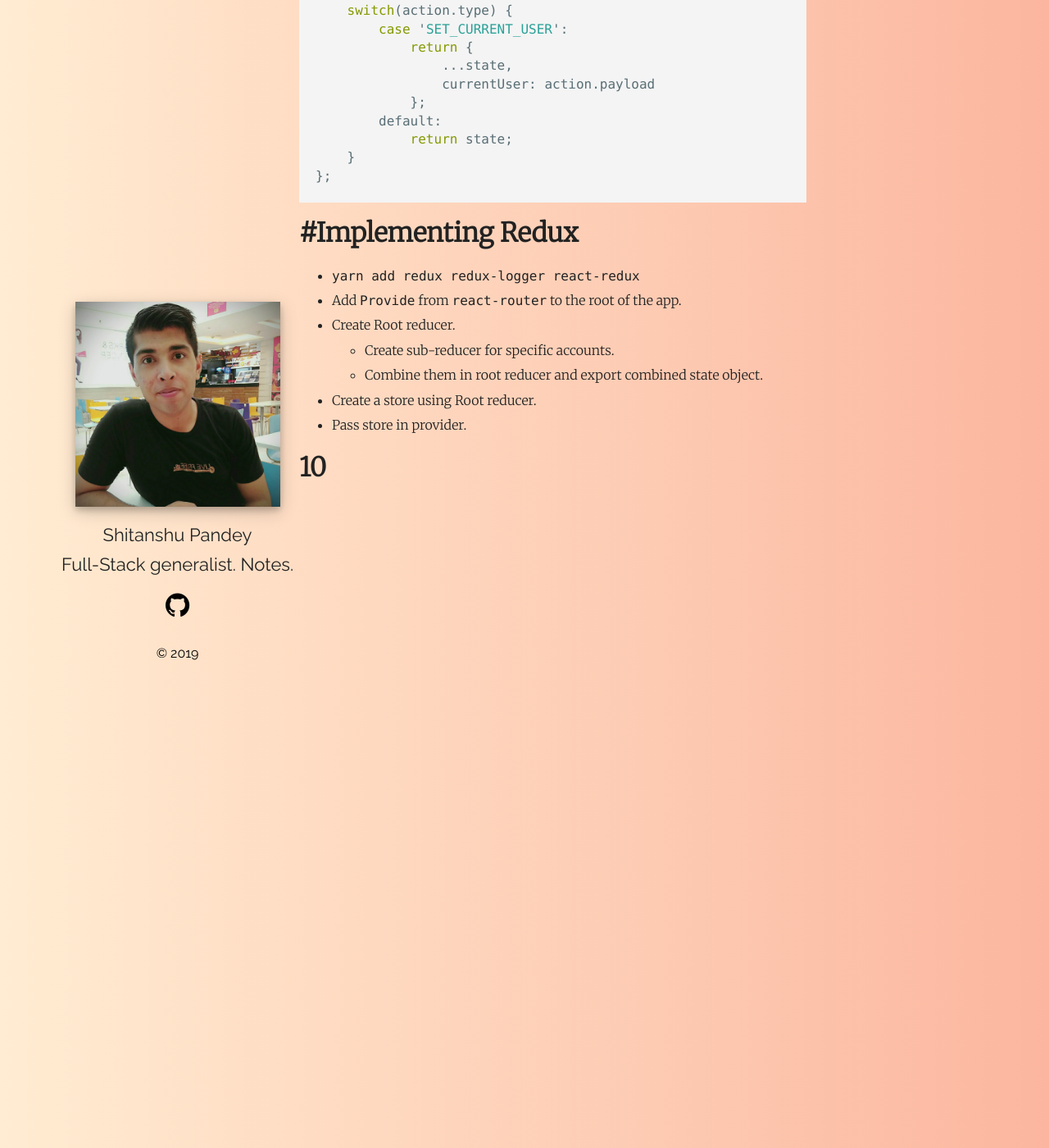
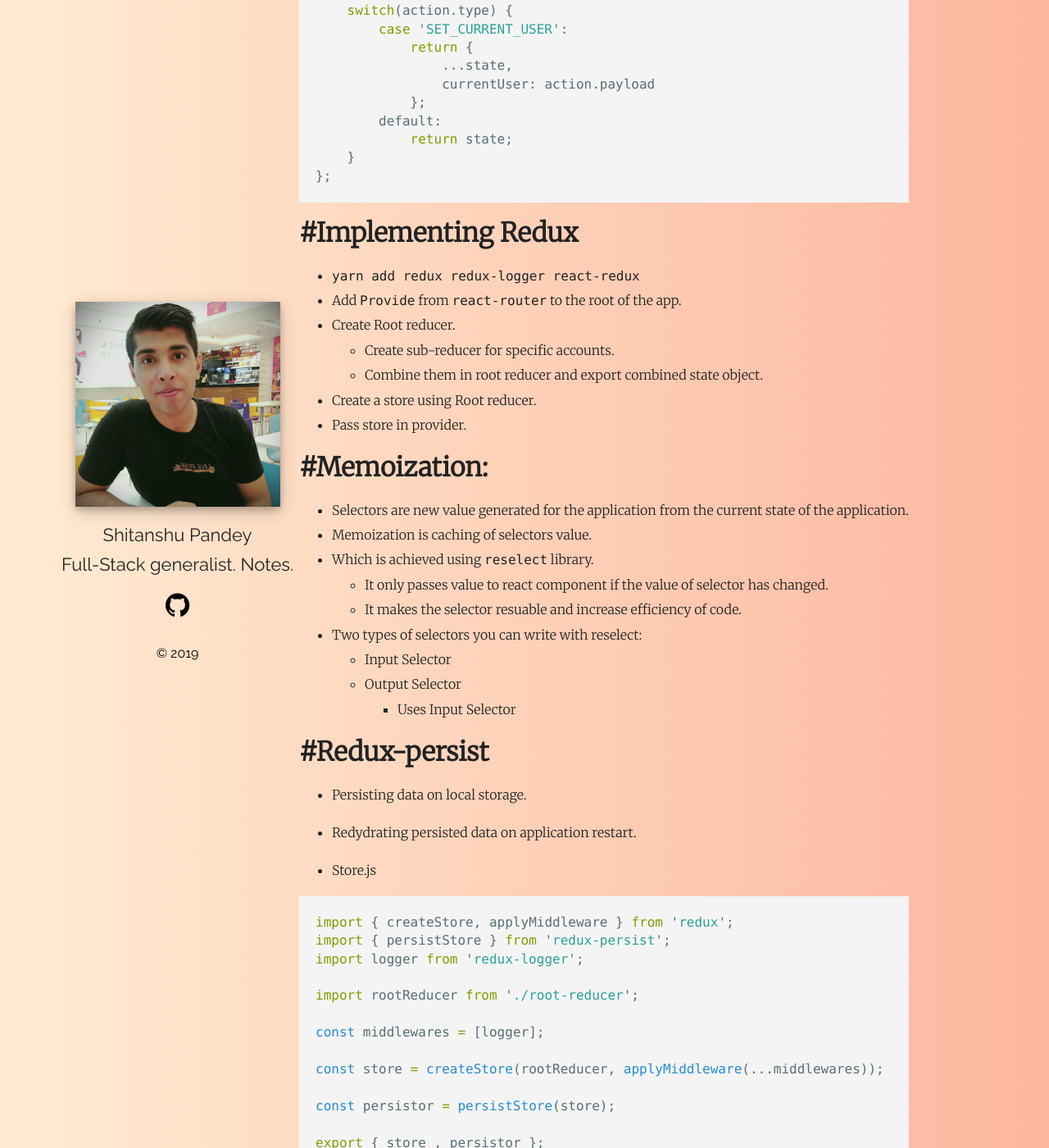
Before and after one commit to thisis-Shitanshu/shitanshupandey-in, a Jekyll site: the page built from _posts/React/2018-11-12-Redux.md, in a window 1280 px wide and 1400 px high, scrolled down 1135 px. Shown: the whole window at 82% size. Built offline with Jekyll 4.4.1, drawn with Linux system fonts in a browser that asks for light colours; some of the changed text lies outside the part shown.

Commit message:
Update @23

````diff
--- a/_posts/React/2018-11-12-Redux.md
+++ b/_posts/React/2018-11-12-Redux.md
@@ -58,4 +58,91 @@ const userReducer = (currentState, action) => {
 - Create a store using Root reducer.
 - Pass store in provider.
 
-# 10
+# #Memoization:
+- Selectors are new value generated for the application from the current state of the application.
+- Memoization is caching of selectors value.
+- Which is achieved using `reselect` library.
+    - It only passes value to react component if the value of selector has changed.
+    - It makes the selector resuable and increase efficiency of code.
+
+- Two types of selectors you can write with reselect:
+    - Input Selector
+    - Output Selector
+        - Uses Input Selector
+
+# #Redux-persist
+- Persisting data on local storage.
+- Redydrating persisted data on application restart.
+
+- Store.js
+
+```js
+import { createStore, applyMiddleware } from 'redux';
+import { persistStore } from 'redux-persist';
+import logger from 'redux-logger';
+
+import rootReducer from './root-reducer';
+
+const middlewares = [logger];
+
+const store = createStore(rootReducer, applyMiddleware(...middlewares));
+
+const persistor = persistStore(store);
+
+export { store , persistor };
+```
+
+- Reducer.js
+
+```js
+import { combineReducers } from 'redux';
+import { persistReducer } from 'redux-persist';
+import storage from 'redux-persist/lib/storage';
+
+import userReducer from './user/user.reducer';
+import cartReducer from './cart/cart.reducer';
+
+const persistConfig = {
+    key: 'root',
+    storage,
+    whitelist: [
+        'cart'
+    ]
+};
+
+const rootReducer = combineReducers({
+    user: userReducer,
+    cart: cartReducer
+});
+
+export default persistReducer(
+    persistConfig,
+    rootReducer
+);
+```
+
+- Wrapping the parent component:
+
+```js
+import React from 'react';
+import ReactDOM from 'react-dom';
+import { BrowserRouter } from 'react-router-dom';
+import { Provider } from 'react-redux';
+import { PersistGate } from 'redux-persist/integration/react';
+
+import './index.css';
+import App from './App';
+
+import { store, persistor } from './redux/store';
+
+ReactDOM.render(
+    <Provider store={store}>
+        <BrowserRouter>
+            <PersistGate persistor={persistor}>
+                <App />
+            </PersistGate>
+        </BrowserRouter>
+    </Provider>,
+    document.getElementById('root')
+);
+```
````
Also changed, not shown: _posts/JavaScript/2018-04-28-JavaScript-freecodecamp.md (+38 -0 lines), _posts/React/2018-11-11-React.js-Building-Scalable-Applications.md (+5 -0 lines).
